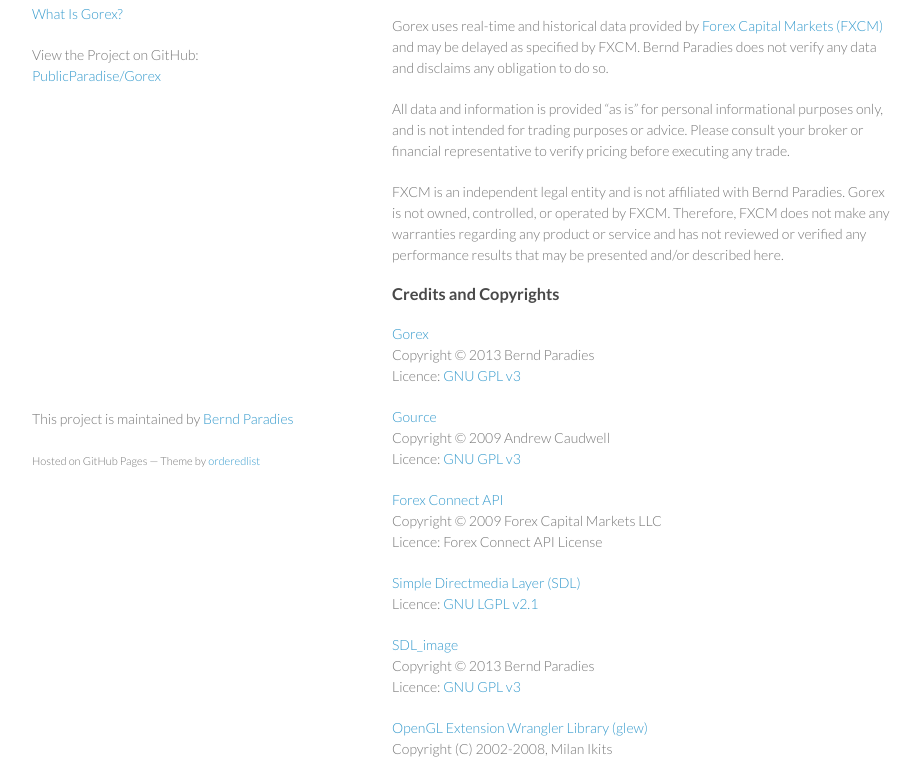
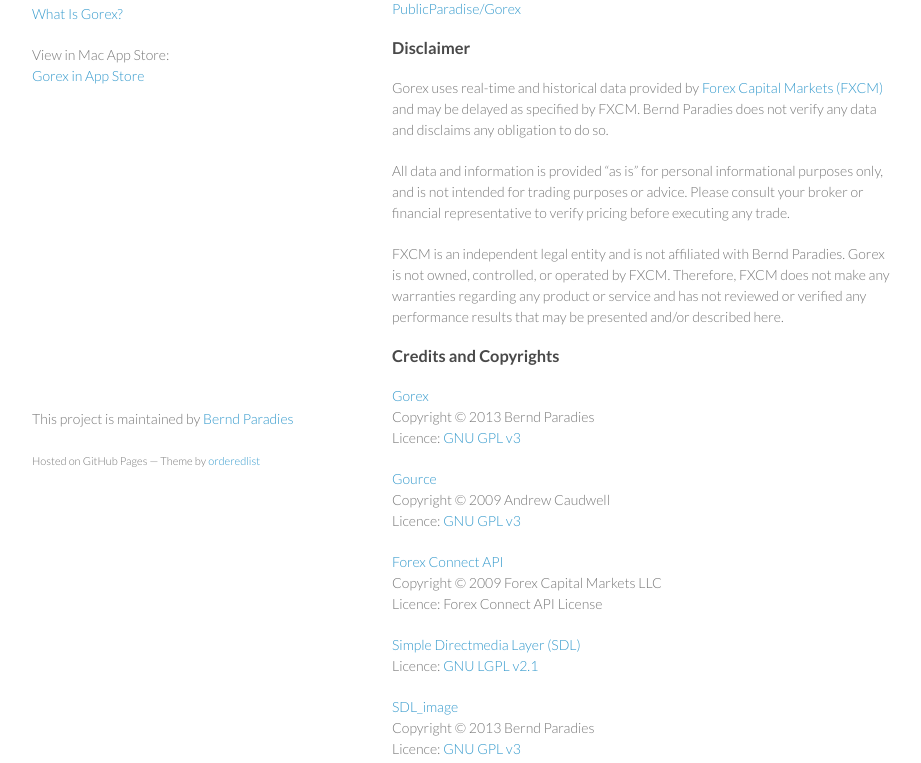
Before and after one commit to PublicParadise/Gorex, a plain HTML site: page index.html in a window 1280 px wide. Shown: the part 260-1023 px from the top of the page, without its empty margins (178-1099 px from the left). Drawn offline with Linux system fonts and the light colour scheme.

Commit message:
View in app store

```diff
--- a/index.html
+++ b/index.html
@@ -22,7 +22,8 @@
 
                 <p>Take a tour on YouTube: <br><a href="http://youtu.be/4LEStWVuKVc">What Is Gorex?</a></p>
 
-                <p class="view">View the Project on GitHub:<br><a href="https://github.com/PublicParadise/Gorex">PublicParadise/Gorex</a></p>
+                <p>View in Mac App Store: <br><a href="https://itunes.apple.com/us/app/gorex/id596246112?ls=1&mt=12">Gorex in App Store</a></p>
+
             </header>
             <section>
                 <h3>Author</h3>
@@ -32,6 +33,8 @@
                 <h3>Support</h3>
 
                 <p>Shoot me an email: <br><a href="mailto:bernd.paradies@gmail.com">bernd.paradies@gmail.com</a></p>
+
+                <p class="view">View the Project on GitHub:<br><a href="https://github.com/PublicParadise/Gorex">PublicParadise/Gorex</a></p>
 
                 <h3>Disclaimer</h3>
 
```
